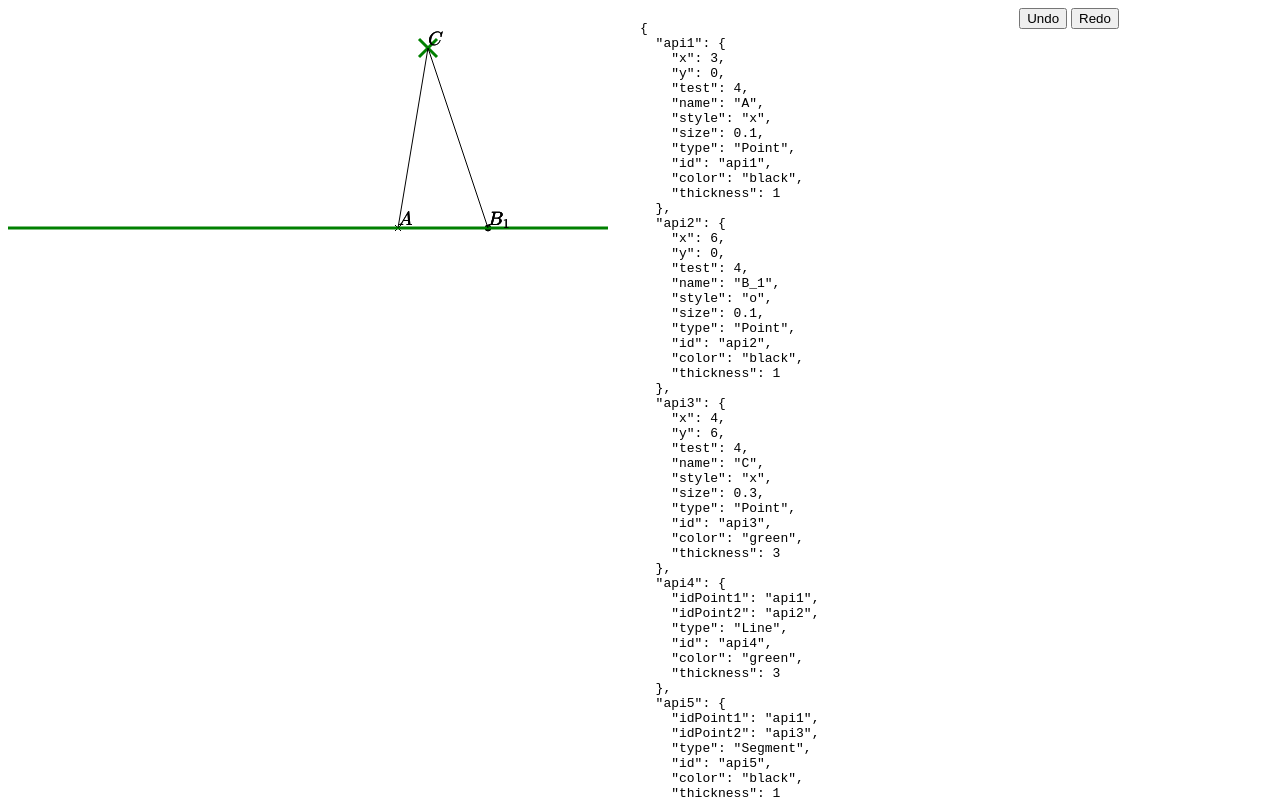
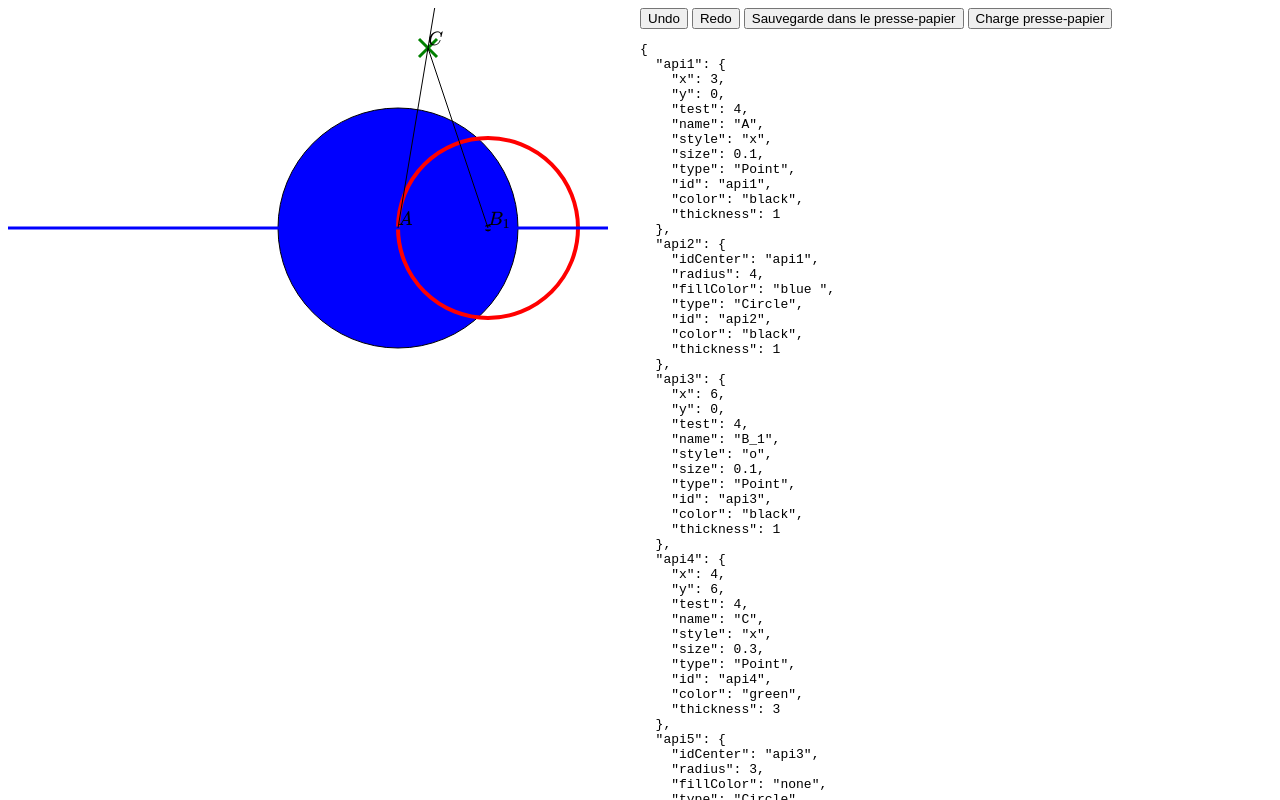
Before and after one commit to mathalea/apiGeom2, a website built with Vite: page index.html in a window 1280 px wide. Both pictures are taken after a click on the button "Undo". Shown: the top 800 px of the page. Built offline with nearby package versions, Linux system fonts and the light colour scheme.

Commit message:
Droite + Demi-droite + Cercle + bouton de chargement depuis le clipboard

```diff
--- a/index.html
+++ b/index.html
@@ -8,6 +8,8 @@
   <body>
     <button id="btnBack">Undo</button>
     <button id="btnForward">Redo</button>
+    <button id="btnSave">Sauvegarde dans le presse-papier</button>
+    <button id="btnLoad">Charge presse-papier</button>
     <div id="app" style="float:left;width:50%; position: relative;">
       <div style="position: absolute; top: 50px; background-color: blue; z-index: 2; width: 20px; height: 20px;"></div>
     </div>
--- a/src/ApiGeom.ts
+++ b/src/ApiGeom.ts
@@ -87,11 +87,15 @@ export class ApiGeom {
     this.svg.setAttribute('viewBox', `${this.xToSx(this.xMin)} ${this.yToSy(this.yMax)} ${this.width} ${this.height}`)
     // Pour éviter le scroll quand on manipule la apiGeom sur un écran tactile
     this.svg.style.touchAction = 'none'
+    this.clearHtml()
+  }
+
+  clearHtml (): void {
+    this.svg.innerHTML = ''
     const style = document.createElementNS('http://www.w3.org/2000/svg', 'style')
     this.svg.appendChild(style)
     style.type = 'text/css'
     style.innerHTML = '.onlyOver:hover { opacity: 1; }'
-
     if (this.isDynamic) this.listenPointer()
   }
 
@@ -210,7 +214,7 @@ export class ApiGeom {
   }
 
   /** Efface la figure actuelle et charge une nouvelle figure à partir du code généré par this.json  */
-  loadJson (json: object): Element2D[] {
-    return loadJson(this, json)
+  loadJson (json: object, eraseHistory?: boolean): Element2D[] {
+    return loadJson(this, json, eraseHistory)
   }
 }
--- a/src/ApiGeomPlus.ts
+++ b/src/ApiGeomPlus.ts
@@ -4,6 +4,8 @@ import { Segment } from './elements/Lines/Segment'
 import { TextByPoint } from './elements/Text/TextByPoint'
 import { TextByPosition } from './elements/Text/TextByPosition'
 import { Line } from './elements/Lines/Line'
+import { Ray } from './elements/Lines/Ray'
+import { Circle } from './elements/Lines/Circle'
 
 /**
  * Créé un espace de travail avec les méthodes pour y créer les objets géométriques.
@@ -36,9 +38,19 @@ export class ApiGeomPlus extends ApiGeom {
     return new Segment(this, point1, point2, { id, color, thickness })
   }
 
-  /** Trace un segment qui a pour extrémités deux points (donnés par leur nom ou par la variable qui pointe vers ces points) */
-  line (point1: string | Point, point2: string | Point, { id, color, thickness }: { id?: string, color?: string, thickness?: number } = {}): Segment {
+  /** Trace la droite qui passe par les deux points (donnés par leur nom ou par la variable qui pointe vers ces points) */
+  line (point1: string | Point, point2: string | Point, { id, color, thickness }: { id?: string, color?: string, thickness?: number } = {}): Line {
     return new Line(this, point1, point2, { id, color, thickness })
+  }
+
+  /** Trace la demi-droite d'origine le premier point et qui passe par le deuxième (donnés par leur nom ou par la variable qui pointe vers ces points) */
+  ray (point1: string | Point, point2: string | Point, { id, color, thickness }: { id?: string, color?: string, thickness?: number } = {}): Ray {
+    return new Ray(this, point1, point2, { id, color, thickness })
+  }
+
+  /** Trace le cercle à partir de son centre et de son rayon */
+  circle (center: string | Point, radius: number, { id, color, fillColor, thickness }: { id?: string, color?: string, fillColor?: string | 'none', thickness?: number } = {}): Circle {
+    return new Circle(this, center, radius, { id, color, fillColor, thickness })
   }
 
   /** Créé un texte aux coordonnées (x, y) avec rendu LaTeX par défaut */
--- a/src/actions/loadJson.ts
+++ b/src/actions/loadJson.ts
@@ -1,14 +1,22 @@
 import { ApiGeom } from '../ApiGeom'
 import { Element2D } from '../elements/Element2D'
+import { Circle } from '../elements/Lines/Circle'
 import { Line } from '../elements/Lines/Line'
+import { Ray } from '../elements/Lines/Ray'
 import { Segment } from '../elements/Lines/Segment'
 import { Point } from '../elements/Points/Point'
 import { TextByPoint } from '../elements/Text/TextByPoint'
 import { TextByPosition } from '../elements/Text/TextByPosition'
 
-export function loadJson (apiGeom: ApiGeom, json: object): Element2D[] {
+export function loadJson (apiGeom: ApiGeom, json: object, eraseHistory = false): Element2D[] {
+  if (eraseHistory) {
+    apiGeom.history = []
+    apiGeom.historyIndex = -1
+  }
   apiGeom.elements.clear()
-  apiGeom.svg.innerHTML = ''
+  if (apiGeom.div !== null) apiGeom.div.innerHTML = ''
+  apiGeom.clearHtml()
+  apiGeom.div?.appendChild(apiGeom.svg)
   const elements = []
   for (const options of Object.values(json)) {
     if (options.type === 'Point') {
@@ -19,6 +27,12 @@ export function loadJson (apiGeom: ApiGeom, json: object): Element2D[] {
     }
     if (options.type === 'Line') {
       elements.push(new Line(apiGeom, options.idPoint1, options.idPoint2, options))
+    }
+    if (options.type === 'Ray') {
+      elements.push(new Ray(apiGeom, options.idPoint1, options.idPoint2, options))
+    }
+    if (options.type === 'Circle') {
+      elements.push(new Circle(apiGeom, options.idCenter, options.radius, options))
     }
     if (options.type === 'TextByPosition') {
       elements.push(new TextByPosition(apiGeom, options.x, options.y, options.text, options))
--- a/src/elements/Element2D.ts
+++ b/src/elements/Element2D.ts
@@ -5,7 +5,7 @@ export class Element2D {
   /** Espace de travail dans lequel l'élément sera représenté */
   apiGeom: ApiGeom
   /** Type d'objet mathématique */
-  type!: '' | 'Point' | 'Segment' | 'TextByPosition' | 'TextByPoint' | 'Line'
+  type!: '' | 'Point' | 'Segment' | 'TextByPosition' | 'TextByPoint' | 'Line' | 'Ray' | 'Circle'
   /** Identifiant de l'objet qui servira de clé dans le Map de tous les éléments */
   readonly id: string
   /** Groupe SVG dans lequel sera déssiné l'élément */
--- /dev/null
+++ b/src/elements/Lines/Circle.ts
@@ -0,0 +1,91 @@
+import { ApiGeom } from '../../ApiGeom'
+import { Element2D } from '../Element2D'
+import { optionsElement2D } from '../interfaces'
+import { Point } from '../Points/Point'
+
+export class Circle extends Element2D {
+  /** id de la première extrémité */
+  idCenter: string
+  /** Rayon du cercle */
+  private _radius: number
+  /** Couleur de remplissage du cercle */
+  private _fillColor: string | 'none'
+  /** Pointeur vers la première extrémité */
+  center: Point
+  constructor (apiGeom: ApiGeom, center: string | Point, radius: number, options?: optionsElement2D) {
+    super(apiGeom, options)
+    this.type = 'Circle'
+    this._radius = radius
+    if (typeof center === 'string') {
+      this.idCenter = center
+      if (this.apiGeom.elements.has(this.idCenter)) this.center = this.apiGeom.elements.get(this.idCenter) as Point
+      else throw new Error(`Point '${this.idCenter}' does not exist`)
+    } else {
+      this.center = center
+      this.idCenter = center.id
+    }
+    if (options?.fillColor !== undefined) this._fillColor = options.fillColor
+    else this._fillColor = 'none'
+    this.groupSvg = document.createElementNS('http://www.w3.org/2000/svg', 'circle')
+    this.center.subscribe(this)
+    this.apiGeom.svg.appendChild(this.groupSvg)
+    this.draw()
+    this.setColorAndThickness()
+  }
+
+  get radius (): number {
+    return this._radius
+  }
+
+  set radius (radius: number) {
+    this._radius = radius
+    this.draw()
+  }
+
+  /** Couleur au format HTML */
+  get color (): string {
+    return this._color
+  }
+
+  /** Change la couleur des tracés de l'élément */
+  set color (color: string) {
+    this._color = color
+    this.groupSvg.setAttribute('stroke', color)
+  }
+
+  /** Couleur de remplissage au format HTML */
+  get fillColor (): string {
+    return this._fillColor
+  }
+
+  /** Change la couleur des tracés de l'élément */
+  set fillColor (color: string) {
+    this._fillColor = color
+    this.groupSvg.setAttribute('fill', this._fillColor)
+  }
+
+  /** Modifie la couleur et l'épaisseur de l'élément */
+  setColorAndThickness (): void {
+    this.color = this._color
+    this.fillColor = this._fillColor
+    this.thickness = this._thickness
+  }
+
+  draw (): void {
+    const xSvg = this.apiGeom.xToSx(this.center.x)
+    const ySvg = this.apiGeom.yToSy(this.center.y)
+    const rSvg = this.apiGeom.pixelsPerUnit * this._radius
+    this.groupSvg.setAttribute('cx', `${xSvg}`)
+    this.groupSvg.setAttribute('cy', `${ySvg}`)
+    this.groupSvg.setAttribute('r', `${rSvg}`)
+  }
+
+  toJSON (): object {
+    return {
+      idCenter: this.idCenter,
+      radius: this._radius,
+      fillColor: this.fillColor,
+      ...super.toJSON()
+    }
+  }
+}
--- a/src/elements/Lines/Line.ts
+++ b/src/elements/Lines/Line.ts
@@ -1,42 +1,12 @@
 import { ApiGeom } from '../../ApiGeom'
-import { Element2D } from '../Element2D'
 import { optionsElement2D } from '../interfaces'
 import { Point } from '../Points/Point'
+import { Segment } from './Segment'
 
-export class Line extends Element2D {
-  /** id de la première extrémité */
-  idPoint1: string
-  /** id de la deuxième extrémité */
-  idPoint2: string
-  /** Pointeur vers la première extrémité */
-  point1: Point
-  /** Pointeur vers la deuxième extrémité */
-  point2: Point
+export class Line extends Segment {
   constructor (apiGeom: ApiGeom, point1: string | Point, point2: string | Point, options?: optionsElement2D) {
-    super(apiGeom, options)
+    super(apiGeom, point1, point2, options)
     this.type = 'Line'
-    if (typeof point1 === 'string') {
-      this.idPoint1 = point1
-      if (this.apiGeom.elements.has(this.idPoint1)) this.point1 = this.apiGeom.elements.get(this.idPoint1) as Point
-      else throw new Error(`Point '${this.idPoint1}' does not exist`)
-    } else {
-      this.point1 = point1
-      this.idPoint1 = point1.id
-    }
-    if (typeof point2 === 'string') {
-      this.idPoint2 = point2
-      if (this.apiGeom.elements.has(this.idPoint2)) this.point2 = this.apiGeom.elements.get(this.idPoint2) as Point
-      else throw new Error(`Point '${this.idPoint2}' does not exist`)
-    } else {
-      this.point2 = point2
-      this.idPoint2 = point2.id
-    }
-    this.groupSvg = document.createElementNS('http://www.w3.org/2000/svg', 'line')
-    this.point1.subscribe(this)
-    this.point2.subscribe(this)
-    this.apiGeom.svg.appendChild(this.groupSvg)
-    this.draw()
-    this.setColorAndThickness()
   }
 
   draw (): void {
@@ -45,14 +15,6 @@ export class Line extends Element2D {
     this.groupSvg.setAttribute('y1', `${this.apiGeom.yToSy(y1Svg)}`)
     this.groupSvg.setAttribute('x2', `${this.apiGeom.xToSx(x2Svg)}`)
     this.groupSvg.setAttribute('y2', `${this.apiGeom.yToSy(y2Svg)}`)
-  }
-
-  toJSON (): object {
-    return {
-      idPoint1: this.idPoint1,
-      idPoint2: this.idPoint2,
-      ...super.toJSON()
-    }
   }
 }
 
--- /dev/null
+++ b/src/elements/Lines/Ray.ts
@@ -0,0 +1,58 @@
+import { ApiGeom } from '../../ApiGeom'
+import { optionsElement2D } from '../interfaces'
+import { Point } from '../Points/Point'
+import { Segment } from './Segment'
+
+export class Ray extends Segment {
+  constructor (apiGeom: ApiGeom, point1: string | Point, point2: string | Point, options?: optionsElement2D) {
+    super(apiGeom, point1, point2, options)
+    this.type = 'Ray'
+  }
+
+  draw (): void {
+    const [x1Svg, y1Svg, x2Svg, y2Svg] = getRayCoordsOut(this.point1, this.point2)
+    this.groupSvg.setAttribute('x1', `${this.apiGeom.xToSx(x1Svg)}`)
+    this.groupSvg.setAttribute('y1', `${this.apiGeom.yToSy(y1Svg)}`)
+    this.groupSvg.setAttribute('x2', `${this.apiGeom.xToSx(x2Svg)}`)
+    this.groupSvg.setAttribute('y2', `${this.apiGeom.yToSy(y2Svg)}`)
+  }
+}
+function getRayCoordsOut (A: Point, B: Point): [number, number, number, number] {
+  try {
+    const parentFigure = A.apiGeom
+    let pente = Infinity
+    if (B.x !== A.x) {
+      pente = (B.y - A.y) / (B.x - A.x)
+    }
+    if (pente === Infinity) {
+      if (A.y > B.y) return [A.x, A.y, A.x, parentFigure.yMin] // Si la droite est verticale on prend l'abscisse de A et le bon bord en ordonnée
+      else return [A.x, A.y, A.x, parentFigure.yMax] // Ici on sort par en haut
+    }
+    if (Math.abs(pente) < 10 ** -4) {
+      if (A.x > B.x) return [A.x, A.y, parentFigure.xMin, A.y]
+      else return [A.x, A.y, parentFigure.xMax, A.y]
+    }
+    let xOutLeft: number, yOutLeft: number
+    let n = 0
+    if (B.x > A.x) {
+      while (true) {
+        xOutLeft = A.x + n
+        yOutLeft = A.y + n * pente
+        n++
+        if (xOutLeft > parentFigure.xMax + 1 || yOutLeft > parentFigure.yMax + 1 || yOutLeft < parentFigure.yMin - 1) break
+      }
+      return [A.x, A.y, xOutLeft, yOutLeft]
+    } else {
+      while (true) {
+        xOutLeft = A.x - n
+        yOutLeft = A.y - n * pente
+        n++
+        if (xOutLeft < parentFigure.xMin - 1 || yOutLeft > parentFigure.yMax + 1 || yOutLeft < parentFigure.yMin - 1) break
+      }
+      return [A.x, A.y, xOutLeft, yOutLeft]
+    }
+  } catch (error) {
+    console.log('Erreur dans Ray.getRayCoordsOut', error)
+    return [NaN, NaN, NaN, NaN]
+  }
+}
--- a/src/elements/interfaces.ts
+++ b/src/elements/interfaces.ts
@@ -2,6 +2,7 @@ export interface optionsElement2D {
   id?: string
   name?: string
   color?: string
+  fillColor?: string | 'none'
   thickness?: number
   hasToBeSaved?: boolean
 }
--- a/src/main.ts
+++ b/src/main.ts
@@ -1,5 +1,4 @@
 import { ApiGeomPlus } from './ApiGeomPlus'
-import { Line } from './elements/Lines/Line'
 
 // Créé un espace de travail pour une figure géométrique
 const geo = new ApiGeomPlus()
@@ -17,18 +16,35 @@ const btnBack = document.querySelector('#btnBack')
 btnBack?.addEventListener('click', () => geo.historyGoBack())
 const btnForward = document.querySelector('#btnForward')
 btnForward?.addEventListener('click', () => geo.historyGoForward())
+const btnSave = document.querySelector('#btnSave')
+btnSave?.addEventListener('click', () => {
+  navigator.clipboard
+    .writeText(geo.divSave?.innerText as string)
+    .then(() => { console.log('Figure sauvegardée') })
+    .catch(() => console.log('Erreur avec l\'accès au presse-papier'))
+})
+const btnLoad = document.querySelector('#btnLoad')
+btnLoad?.addEventListener('click', () => {
+  navigator.clipboard
+    .readText()
+    .then(
+      (clipText) => (geo.loadJson(JSON.parse(clipText), true))
+    )
+    .catch(() => console.log('Erreur avec le chargement'))
+})
 
 // Création de la figure
 const A = geo.point(3, 0)
+const c2 = geo.circle(A, 4, { fillColor: 'blue ' })
 const B = geo.point(6, 0, { name: 'B', style: 'o' })
 const C = geo.point(4, 6, { name: 'C', color: 'green', size: 0.3, thickness: 3 })
+const c = geo.circle(B, 3, { color: 'red', thickness: 4 })
 A.name = 'A'
 B.name = 'B_1'
-const sAB = new Line(geo, A, B)
-const sAC = geo.segment(A, C)
+const sAB = geo.line(A, B, { color: 'blue' })
+const sAC = geo.ray(A, C)
 const sBC = geo.segment(B, C)
 
-sAB.color = 'green'
 sAB.thickness = 3
 
 // Sauvegarde de la figure et affichage de cette sauvegarde
@@ -36,4 +52,4 @@ geo.refreshSave()
 
 // Pour éviter les alertes unused vars...
 const doNothing = (a: object): object => { return a }
-doNothing({ sAB, sAC, sBC })
+doNothing({ sAB, sAC, sBC, c, c2 })
```
